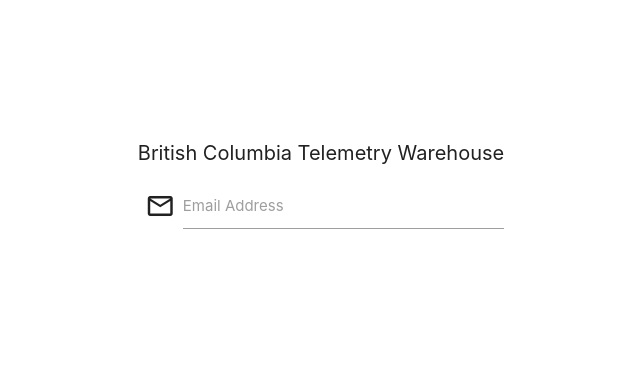
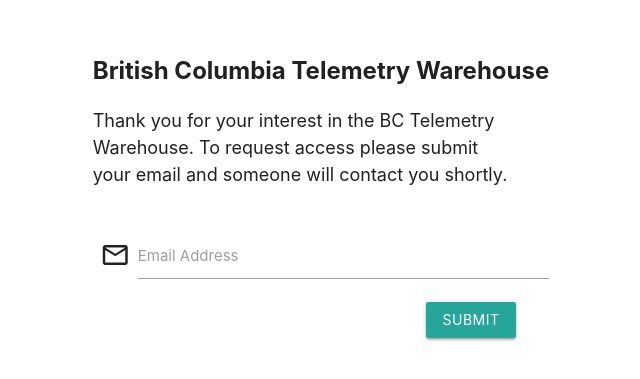
Before and after one commit to bcgov/bctw-api, a website: page bctw-api/src/onboarding/index.pug in a window 1280 px wide. Shown: the part 205-584 px from the top of the page, without its empty margins (319-959 px from the left). Drawn offline with nearby package versions, Linux system fonts and the light colour scheme; files that its build step writes are made by us from their sources.

Commit message:
Everything but the logo

```diff
--- a/bctw-api/src/onboarding/index.pug
+++ b/bctw-api/src/onboarding/index.pug
@@ -17,10 +17,14 @@ html
     .center
       .title British Columbia Telemetry Warehouse
 
+      p.desc
+        | Thank you for your interest in the BC Telemetry Warehouse.  To request access please submit your email and someone will contact you shortly.
+
       .input-field
         i(class='material-icons prefix') mail_outline
         input(id='icon_prefix' type='text' class='validate')
         label(for='icon_prefix') Email Address
+      a(class='waves-effect waves-light btn') Submit
 
 
     script(
--- a/bctw-api/src/onboarding/style.css
+++ b/bctw-api/src/onboarding/style.css
@@ -5,5 +5,16 @@ body {
   min-height: 100vh;
 }
 .title {
-  font-size: 20px;
+  font-size: 24px;
+  font-weight: bolder;
 }
+a.btn {
+  margin-left: 20rem;
+}
+p.desc {
+  font-size: 18px;
+  display: block;
+  text-align: left;
+  max-width: 28rem;
+  margin-bottom: 3rem;
+}
```
